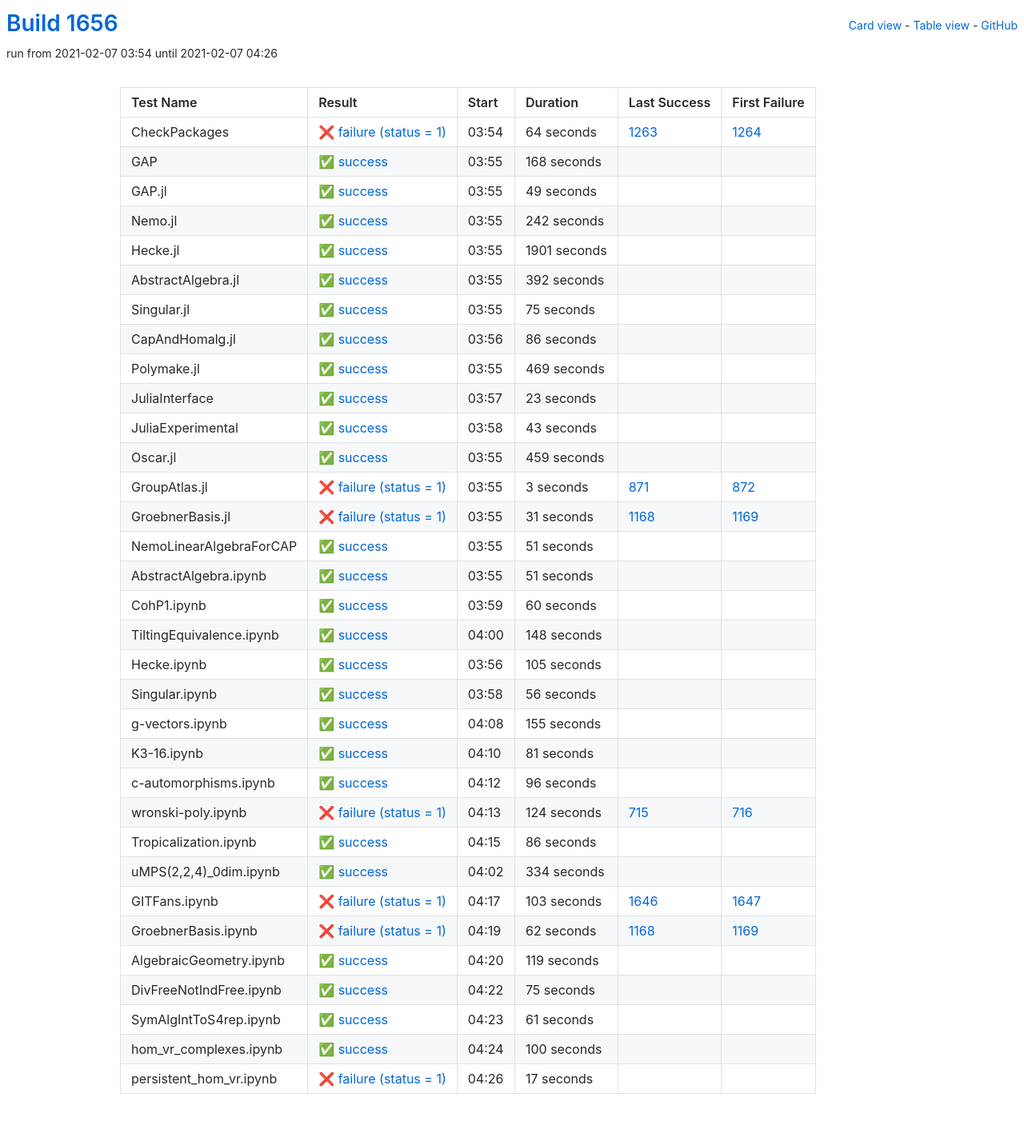
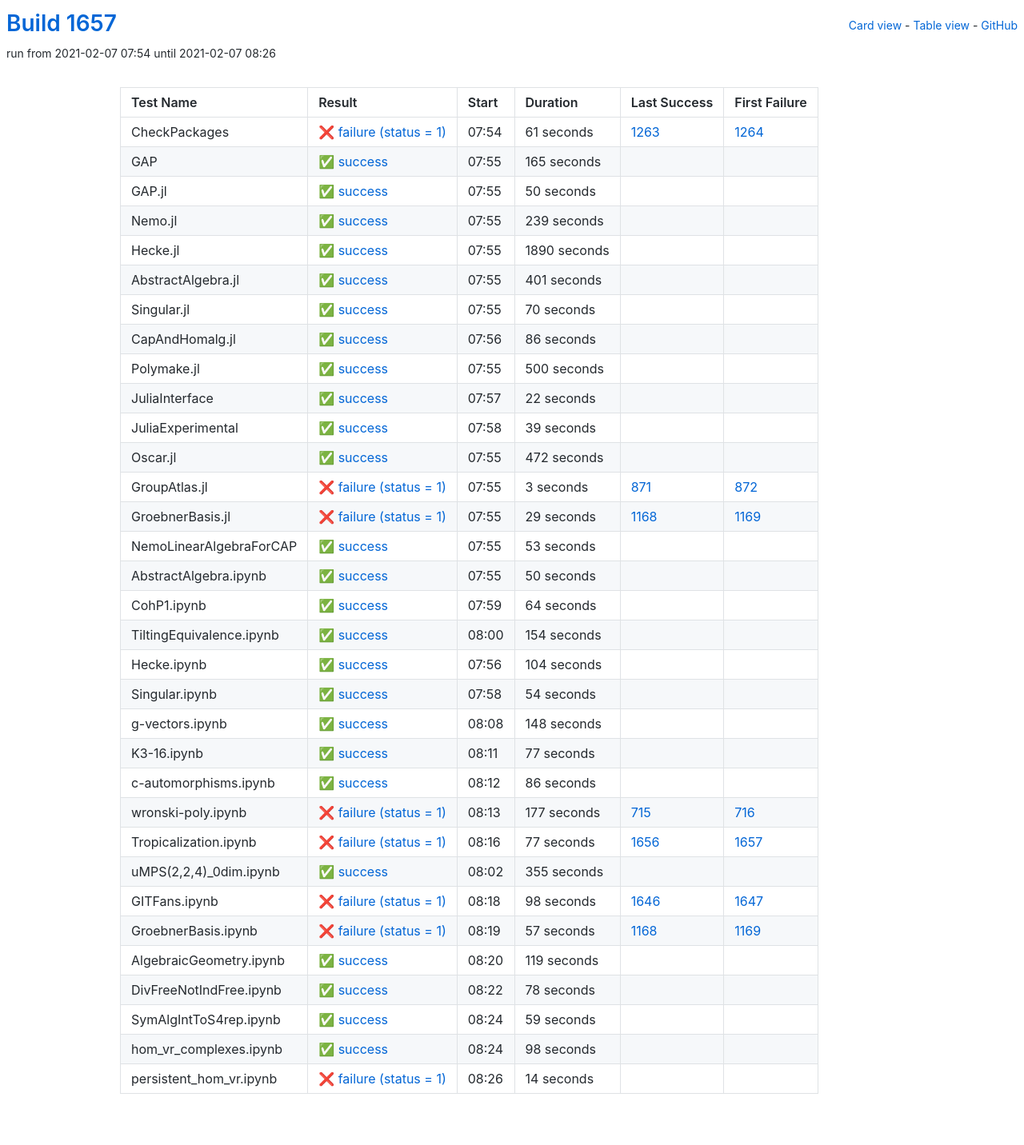
Before and after one commit to oscar-system/oscar-ci-status-stable, a Jekyll site: the page built from table.html, in a window 1280 px wide. Shown: the whole page at 80% size. Built offline with Jekyll 4.4.1, drawn with Linux system fonts in a browser that asks for light colours.

Commit message:
Build #1657

```diff
--- a/_data/ci.yml
+++ b/_data/ci.yml
@@ -1,6 +1,6 @@
 ---
-build: 1656
-build_url: https://oscarci.mathematik.uni-kl.de/job/oscar-stable/1656/
+build: 1657
+build_url: https://oscarci.mathematik.uni-kl.de/job/oscar-stable/1657/
 job: oscar-stable
 organization: oscar-system
 repo: oscar-ci-status-stable
@@ -8,92 +8,92 @@ repourl: https://github.com/oscar-system/oscar-ci-status-stable
 tests:
 - name: CheckPackages
   id: checkpackages
-  log: https://oscarci.mathematik.uni-kl.de/job/oscar-stable/1656/artifact/logs/build-1656/CheckPackages.log
-  start: 2021-02-07 03:54
+  log: https://oscarci.mathematik.uni-kl.de/job/oscar-stable/1657/artifact/logs/build-1657/CheckPackages.log
+  start: 2021-02-07 07:54
   success: false
   exitcode: 1
   status: failure
-  duration: 64
+  duration: 61
   last_success: 1263
   last_success_url: https://oscarci.mathematik.uni-kl.de/job/oscar-stable/1263/
   first_failure: 1264
   first_failure_url: https://oscarci.mathematik.uni-kl.de/job/oscar-stable/1264/
 - name: GAP
   id: gap
-  log: https://oscarci.mathematik.uni-kl.de/job/oscar-stable/1656/artifact/logs/build-1656/GAP.log
-  start: 2021-02-07 03:55
+  log: https://oscarci.mathematik.uni-kl.de/job/oscar-stable/1657/artifact/logs/build-1657/GAP.log
+  start: 2021-02-07 07:55
   success: true
   exitcode: 0
   status: success
-  duration: 168
+  duration: 165
   last_success: false
   last_success_url:
   first_failure: false
   first_failure_url:
 - name: GAP.jl
   id: gap-jl
-  log: https://oscarci.mathematik.uni-kl.de/job/oscar-stable/1656/artifact/logs/build-1656/GAP.jl.log
-  start: 2021-02-07 03:55
+  log: https://oscarci.mathematik.uni-kl.de/job/oscar-stable/1657/artifact/logs/build-1657/GAP.jl.log
+  start: 2021-02-07 07:55
   success: true
   exitcode: 0
   status: success
-  duration: 49
+  duration: 50
   last_success: false
   last_success_url:
   first_failure: false
   first_failure_url:
 - name: Nemo.jl
   id: nemo-jl
-  log: https://oscarci.mathematik.uni-kl.de/job/oscar-stable/1656/artifact/logs/build-1656/Nemo.jl.log
-  start: 2021-02-07 03:55
+  log: https://oscarci.mathematik.uni-kl.de/job/oscar-stable/1657/artifact/logs/build-1657/Nemo.jl.log
+  start: 2021-02-07 07:55
   success: true
   exitcode: 0
   status: success
-  duration: 242
+  duration: 239
   last_success: false
   last_success_url:
   first_failure: false
   first_failure_url:
 - name: Hecke.jl
   id: hecke-jl
-  log: https://oscarci.mathematik.uni-kl.de/job/oscar-stable/1656/artifact/logs/build-1656/Hecke.jl.log
-  start: 2021-02-07 03:55
+  log: https://oscarci.mathematik.uni-kl.de/job/oscar-stable/1657/artifact/logs/build-1657/Hecke.jl.log
+  start: 2021-02-07 07:55
   success: true
   exitcode: 0
   status: success
-  duration: 1901
+  duration: 1890
   last_success: false
   last_success_url:
   first_failure: false
   first_failure_url:
 - name: AbstractAlgebra.jl
   id: abstractalgebra-jl
-  log: https://oscarci.mathematik.uni-kl.de/job/oscar-stable/1656/artifact/logs/build-1656/AbstractAlgebra.jl.log
-  start: 2021-02-07 03:55
+  log: https://oscarci.mathematik.uni-kl.de/job/oscar-stable/1657/artifact/logs/build-1657/AbstractAlgebra.jl.log
+  start: 2021-02-07 07:55
   success: true
   exitcode: 0
   status: success
-  duration: 392
+  duration: 401
   last_success: false
   last_success_url:
   first_failure: false
   first_failure_url:
 - name: Singular.jl
   id: singular-jl
-  log: https://oscarci.mathematik.uni-kl.de/job/oscar-stable/1656/artifact/logs/build-1656/Singular.jl.log
-  start: 2021-02-07 03:55
+  log: https://oscarci.mathematik.uni-kl.de/job/oscar-stable/1657/artifact/logs/build-1657/Singular.jl.log
+  start: 2021-02-07 07:55
   success: true
   exitcode: 0
   status: success
-  duration: 75
+  duration: 70
   last_success: false
   last_success_url:
   first_failure: false
   first_failure_url:
 - name: CapAndHomalg.jl
   id: capandhomalg-jl
-  log: https://oscarci.mathematik.uni-kl.de/job/oscar-stable/1656/artifact/logs/build-1656/CapAndHomalg.jl.log
-  start: 2021-02-07 03:56
+  log: https://oscarci.mathematik.uni-kl.de/job/oscar-stable/1657/artifact/logs/build-1657/CapAndHomalg.jl.log
+  start: 2021-02-07 07:56
   success: true
   exitcode: 0
   status: success
@@ -104,56 +104,56 @@ tests:
   first_failure_url:
 - name: Polymake.jl
   id: polymake-jl
-  log: https://oscarci.mathematik.uni-kl.de/job/oscar-stable/1656/artifact/logs/build-1656/Polymake.jl.log
-  start: 2021-02-07 03:55
+  log: https://oscarci.mathematik.uni-kl.de/job/oscar-stable/1657/artifact/logs/build-1657/Polymake.jl.log
+  start: 2021-02-07 07:55
   success: true
   exitcode: 0
   status: success
-  duration: 469
+  duration: 500
   last_success: false
   last_success_url:
   first_failure: false
   first_failure_url:
 - name: JuliaInterface
   id: juliainterface
-  log: https://oscarci.mathematik.uni-kl.de/job/oscar-stable/1656/artifact/logs/build-1656/JuliaInterface.log
-  start: 2021-02-07 03:57
+  log: https://oscarci.mathematik.uni-kl.de/job/oscar-stable/1657/artifact/logs/build-1657/JuliaInterface.log
+  start: 2021-02-07 07:57
   success: true
   exitcode: 0
   status: success
-  duration: 23
+  duration: 22
   last_success: false
   last_success_url:
   first_failure: false
   first_failure_url:
 - name: JuliaExperimental
   id: juliaexperimental
-  log: https://oscarci.mathematik.uni-kl.de/job/oscar-stable/1656/artifact/logs/build-1656/JuliaExperimental.log
-  start: 2021-02-07 03:58
+  log: https://oscarci.mathematik.uni-kl.de/job/oscar-stable/1657/artifact/logs/build-1657/JuliaExperimental.log
+  start: 2021-02-07 07:58
   success: true
   exitcode: 0
   status: success
-  duration: 43
+  duration: 39
   last_success: false
   last_success_url:
   first_failure: false
   first_failure_url:
 - name: Oscar.jl
   id: oscar-jl
-  log: https://oscarci.mathematik.uni-kl.de/job/oscar-stable/1656/artifact/logs/build-1656/Oscar.jl.log
-  start: 2021-02-07 03:55
+  log: https://oscarci.mathematik.uni-kl.de/job/oscar-stable/1657/artifact/logs/build-1657/Oscar.jl.log
+  start: 2021-02-07 07:55
   success: true
   exitcode: 0
   status: success
-  duration: 459
+  duration: 472
   last_success: false
   last_success_url:
   first_failure: false
   first_failure_url:
 - name: GroupAtlas.jl
   id: groupatlas-jl
-  log: https://oscarci.mathematik.uni-kl.de/job/oscar-stable/1656/artifact/logs/build-1656/GroupAtlas.jl.log
-  start: 2021-02-07 03:55
+  log: https://oscarci.mathematik.uni-kl.de/job/oscar-stable/1657/artifact/logs/build-1657/GroupAtlas.jl.log
+  start: 2021-02-07 07:55
   success: false
   exitcode: 1
   status: failure
@@ -164,56 +164,92 @@ tests:
   first_failure_url: https://oscarci.mathematik.uni-kl.de/job/oscar-stable/872/
 - name: GroebnerBasis.jl
   id: groebnerbasis-jl
-  log: https://oscarci.mathematik.uni-kl.de/job/oscar-stable/1656/artifact/logs/build-1656/GroebnerBasis.jl.log
-  start: 2021-02-07 03:55
+  log: https://oscarci.mathematik.uni-kl.de/job/oscar-stable/1657/artifact/logs/build-1657/GroebnerBasis.jl.log
+  start: 2021-02-07 07:55
   success: false
   exitcode: 1
   status: failure
-  duration: 31
+  duration: 29
   last_success: 1168
   last_success_url: https://oscarci.mathematik.uni-kl.de/job/oscar-stable/1168/
   first_failure: 1169
   first_failure_url: https://oscarci.mathematik.uni-kl.de/job/oscar-stable/1169/
 - name: NemoLinearAlgebraForCAP
   id: nemolinearalgebraforcap
-  log: https://oscarci.mathematik.uni-kl.de/job/oscar-stable/1656/artifact/logs/build-1656/NemoLinearAlgebraForCAP.log
-  start: 2021-02-07 03:55
+  log: https://oscarci.mathematik.uni-kl.de/job/oscar-stable/1657/artifact/logs/build-1657/NemoLinearAlgebraForCAP.log
+  start: 2021-02-07 07:55
   success: true
   exitcode: 0
   status: success
-  duration: 51
+  duration: 53
   last_success: false
   last_success_url:
   first_failure: false
   first_failure_url:
 - name: AbstractAlgebra.ipynb
   id: abstractalgebra-ipynb
-  log: https://oscarci.mathematik.uni-kl.de/job/oscar-stable/1656/artifact/logs/build-1656/AbstractAlgebra.ipynb.log
-  start: 2021-02-07 03:55
+  log: https://oscarci.mathematik.uni-kl.de/job/oscar-stable/1657/artifact/logs/build-1657/AbstractAlgebra.ipynb.log
+  start: 2021-02-07 07:55
   success: true
   exitcode: 0
   status: success
-  duration: 51
+  duration: 50
   last_success: false
   last_success_url:
   first_failure: false
   first_failure_url:
 - name: CohP1.ipynb
   id: cohp1-ipynb
-  log: https://oscarci.mathematik.uni-kl.de/job/oscar-stable/1656/artifact/logs/build-1656/CohP1.ipynb.log
-  start: 2021-02-07 03:59
+  log: https://oscarci.mathematik.uni-kl.de/job/oscar-stable/1657/artifact/logs/build-1657/CohP1.ipynb.log
+  start: 2021-02-07 07:59
   success: true
   exitcode: 0
   status: success
-  duration: 60
+  duration: 64
   last_success: false
   last_success_url:
   first_failure: false
   first_failure_url:
 - name: TiltingEquivalence.ipynb
   id: tiltingequivalence-ipynb
-  log: https://oscarci.mathematik.uni-kl.de/job/oscar-stable/1656/artifact/logs/build-1656/TiltingEquivalence.ipynb.log
-  start: 2021-02-07 04:00
+  log: https://oscarci.mathematik.uni-kl.de/job/oscar-stable/1657/artifact/logs/build-1657/TiltingEquivalence.ipynb.log
+  start: 2021-02-07 08:00
+  success: true
+  exitcode: 0
+  status: success
+  duration: 154
+  last_success: false
+  last_success_url:
+  first_failure: false
+  first_failure_url:
+- name: Hecke.ipynb
+  id: hecke-ipynb
+  log: https://oscarci.mathematik.uni-kl.de/job/oscar-stable/1657/artifact/logs/build-1657/Hecke.ipynb.log
+  start: 2021-02-07 07:56
+  success: true
+  exitcode: 0
+  status: success
+  duration: 104
+  last_success: false
+  last_success_url:
+  first_failure: false
+  first_failure_url:
+- name: Singular.ipynb
+  id: singular-ipynb
+  log: https://oscarci.mathematik.uni-kl.de/job/oscar-stable/1657/artifact/logs/build-1657/Singular.ipynb.log
+  start: 2021-02-07 07:58
+  success: true
+  exitcode: 0
+  status: success
+  duration: 54
+  last_success: false
+  last_success_url:
+  first_failure: false
+  first_failure_url:
+- name: g-vectors.ipynb
+  id: g-vectors-ipynb
+  log: https://oscarci.mathematik.uni-kl.de/job/oscar-stable/1657/artifact/logs/build-1657/g-vectors.ipynb.log
+  start: 2021-02-07 08:08
   success: true
   exitcode: 0
   status: success
@@ -222,82 +258,22 @@ tests:
   last_success_url:
   first_failure: false
   first_failure_url:
-- name: Hecke.ipynb
-  id: hecke-ipynb
-  log: https://oscarci.mathematik.uni-kl.de/job/oscar-stable/1656/artifact/logs/build-1656/Hecke.ipynb.log
-  start: 2021-02-07 03:56
+- name: K3-16.ipynb
+  id: k3-16-ipynb
+  log: https://oscarci.mathematik.uni-kl.de/job/oscar-stable/1657/artifact/logs/build-1657/K3-16.ipynb.log
+  start: 2021-02-07 08:11
   success: true
   exitcode: 0
   status: success
-  duration: 105
-  last_success: false
-  last_success_url:
-  first_failure: false
-  first_failure_url:
-- name: Singular.ipynb
-  id: singular-ipynb
-  log: https://oscarci.mathematik.uni-kl.de/job/oscar-stable/1656/artifact/logs/build-1656/Singular.ipynb.log
-  start: 2021-02-07 03:58
-  success: true
-  exitcode: 0
-  status: success
-  duration: 56
-  last_success: false
-  last_success_url:
-  first_failure: false
-  first_failure_url:
-- name: g-vectors.ipynb
-  id: g-vectors-ipynb
-  log: https://oscarci.mathematik.uni-kl.de/job/oscar-stable/1656/artifact/logs/build-1656/g-vectors.ipynb.log
-  start: 2021-02-07 04:08
-  success: true
-  exitcode: 0
-  status: success
-  duration: 155
-  last_success: false
-  last_success_url:
-  first_failure: false
-  first_failure_url:
-- name: K3-16.ipynb
-  id: k3-16-ipynb
-  log: https://oscarci.mathematik.uni-kl.de/job/oscar-stable/1656/artifact/logs/build-1656/K3-16.ipynb.log
-  start: 2021-02-07 04:10
-  success: true
-  exitcode: 0
-  status: success
-  duration: 81
+  duration: 77
   last_success: false
   last_success_url:
   first_failure: false
   first_failure_url:
 - name: c-automorphisms.ipynb
   id: c-automorphisms-ipynb
-  log: https://oscarci.mathematik.uni-kl.de/job/oscar-stable/1656/artifact/logs/build-1656/c-automorphisms.ipynb.log
-  start: 2021-02-07 04:12
-  success: true
-  exitcode: 0
-  status: success
-  duration: 96
-  last_success: false
-  last_success_url:
-  first_failure: false
-  first_failure_url:
-- name: wronski-poly.ipynb
-  id: wronski-poly-ipynb
-  log: https://oscarci.mathematik.uni-kl.de/job/oscar-stable/1656/artifact/logs/build-1656/wronski-poly.ipynb.log
-  start: 2021-02-07 04:13
-  success: false
-  exitcode: 1
-  status: failure
-  duration: 124
-  last_success: 715
-  last_success_url: https://oscarci.mathematik.uni-kl.de/job/oscar-stable/715/
-  first_failure: 716
-  first_failure_url: https://oscarci.mathematik.uni-kl.de/job/oscar-stable/716/
-- name: Tropicalization.ipynb
-  id: tropicalization-ipynb
-  log: https://oscarci.mathematik.uni-kl.de/job/oscar-stable/1656/artifact/logs/build-1656/Tropicalization.ipynb.log
-  start: 2021-02-07 04:15
+  log: https://oscarci.mathematik.uni-kl.de/job/oscar-stable/1657/artifact/logs/build-1657/c-automorphisms.ipynb.log
+  start: 2021-02-07 08:12
   success: true
   exitcode: 0
   status: success
@@ -306,46 +282,70 @@ tests:
   last_success_url:
   first_failure: false
   first_failure_url:
+- name: wronski-poly.ipynb
+  id: wronski-poly-ipynb
+  log: https://oscarci.mathematik.uni-kl.de/job/oscar-stable/1657/artifact/logs/build-1657/wronski-poly.ipynb.log
+  start: 2021-02-07 08:13
+  success: false
+  exitcode: 1
+  status: failure
+  duration: 177
+  last_success: 715
+  last_success_url: https://oscarci.mathematik.uni-kl.de/job/oscar-stable/715/
+  first_failure: 716
+  first_failure_url: https://oscarci.mathematik.uni-kl.de/job/oscar-stable/716/
+- name: Tropicalization.ipynb
+  id: tropicalization-ipynb
+  log: https://oscarci.mathematik.uni-kl.de/job/oscar-stable/1657/artifact/logs/build-1657/Tropicalization.ipynb.log
+  start: 2021-02-07 08:16
+  success: false
+  exitcode: 1
+  status: failure
+  duration: 77
+  last_success: 1656
+  last_success_url: https://oscarci.mathematik.uni-kl.de/job/oscar-stable/1656/
+  first_failure: 1657
+  first_failure_url: https://oscarci.mathematik.uni-kl.de/job/oscar-stable/1657/
 - name: uMPS(2,2,4)_0dim.ipynb
   id: umps-2-2-4-0dim-ipynb
-  log: https://oscarci.mathematik.uni-kl.de/job/oscar-stable/1656/artifact/logs/build-1656/uMPS-2-2-4-_0dim.ipynb.log
-  start: 2021-02-07 04:02
+  log: https://oscarci.mathematik.uni-kl.de/job/oscar-stable/1657/artifact/logs/build-1657/uMPS-2-2-4-_0dim.ipynb.log
+  start: 2021-02-07 08:02
   success: true
   exitcode: 0
   status: success
-  duration: 334
+  duration: 355
   last_success: false
   last_success_url:
   first_failure: false
   first_failure_url:
 - name: GITFans.ipynb
   id: gitfans-ipynb
-  log: https://oscarci.mathematik.uni-kl.de/job/oscar-stable/1656/artifact/logs/build-1656/GITFans.ipynb.log
-  start: 2021-02-07 04:17
+  log: https://oscarci.mathematik.uni-kl.de/job/oscar-stable/1657/artifact/logs/build-1657/GITFans.ipynb.log
+  start: 2021-02-07 08:18
   success: false
   exitcode: 1
   status: failure
-  duration: 103
+  duration: 98
   last_success: 1646
   last_success_url: https://oscarci.mathematik.uni-kl.de/job/oscar-stable/1646/
   first_failure: 1647
   first_failure_url: https://oscarci.mathematik.uni-kl.de/job/oscar-stable/1647/
 - name: GroebnerBasis.ipynb
   id: groebnerbasis-ipynb
-  log: https://oscarci.mathematik.uni-kl.de/job/oscar-stable/1656/artifact/logs/build-1656/GroebnerBasis.ipynb.log
-  start: 2021-02-07 04:19
+  log: https://oscarci.mathematik.uni-kl.de/job/oscar-stable/1657/artifact/logs/build-1657/GroebnerBasis.ipynb.log
+  start: 2021-02-07 08:19
   success: false
   exitcode: 1
   status: failure
-  duration: 62
+  duration: 57
   last_success: 1168
   last_success_url: https://oscarci.mathematik.uni-kl.de/job/oscar-stable/1168/
   first_failure: 1169
   first_failure_url: https://oscarci.mathematik.uni-kl.de/job/oscar-stable/1169/
 - name: AlgebraicGeometry.ipynb
   id: algebraicgeometry-ipynb
-  log: https://oscarci.mathematik.uni-kl.de/job/oscar-stable/1656/artifact/logs/build-1656/AlgebraicGeometry.ipynb.log
-  start: 2021-02-07 04:20
+  log: https://oscarci.mathematik.uni-kl.de/job/oscar-stable/1657/artifact/logs/build-1657/AlgebraicGeometry.ipynb.log
+  start: 2021-02-07 08:20
   success: true
   exitcode: 0
   status: success
@@ -356,48 +356,48 @@ tests:
   first_failure_url:
 - name: DivFreeNotIndFree.ipynb
   id: divfreenotindfree-ipynb
-  log: https://oscarci.mathematik.uni-kl.de/job/oscar-stable/1656/artifact/logs/build-1656/DivFreeNotIndFree.ipynb.log
-  start: 2021-02-07 04:22
+  log: https://oscarci.mathematik.uni-kl.de/job/oscar-stable/1657/artifact/logs/build-1657/DivFreeNotIndFree.ipynb.log
+  start: 2021-02-07 08:22
   success: true
   exitcode: 0
   status: success
-  duration: 75
+  duration: 78
   last_success: false
   last_success_url:
   first_failure: false
   first_failure_url:
 - name: SymAlgIntToS4rep.ipynb
   id: symalginttos4rep-ipynb
-  log: https://oscarci.mathematik.uni-kl.de/job/oscar-stable/1656/artifact/logs/build-1656/SymAlgIntToS4rep.ipynb.log
-  start: 2021-02-07 04:23
+  log: https://oscarci.mathematik.uni-kl.de/job/oscar-stable/1657/artifact/logs/build-1657/SymAlgIntToS4rep.ipynb.log
+  start: 2021-02-07 08:24
   success: true
   exitcode: 0
   status: success
-  duration: 61
+  duration: 59
   last_success: false
   last_success_url:
   first_failure: false
   first_failure_url:
 - name: hom_vr_complexes.ipynb
   id: hom-vr-complexes-ipynb
-  log: https://oscarci.mathematik.uni-kl.de/job/oscar-stable/1656/artifact/logs/build-1656/hom_vr_complexes.ipynb.log
-  start: 2021-02-07 04:24
+  log: https://oscarci.mathematik.uni-kl.de/job/oscar-stable/1657/artifact/logs/build-1657/hom_vr_complexes.ipynb.log
+  start: 2021-02-07 08:24
   success: true
   exitcode: 0
   status: success
-  duration: 100
+  duration: 98
   last_success: false
   last_success_url:
   first_failure: false
   first_failure_url:
 - name: persistent_hom_vr.ipynb
   id: persistent-hom-vr-ipynb
-  log: https://oscarci.mathematik.uni-kl.de/job/oscar-stable/1656/artifact/logs/build-1656/persistent_hom_vr.ipynb.log
-  start: 2021-02-07 04:26
+  log: https://oscarci.mathematik.uni-kl.de/job/oscar-stable/1657/artifact/logs/build-1657/persistent_hom_vr.ipynb.log
+  start: 2021-02-07 08:26
   success: false
   exitcode: 1
   status: failure
-  duration: 17
+  duration: 14
   last_success: false
   last_success_url:
   first_failure: false
```
Also changed, not shown: README.md.
